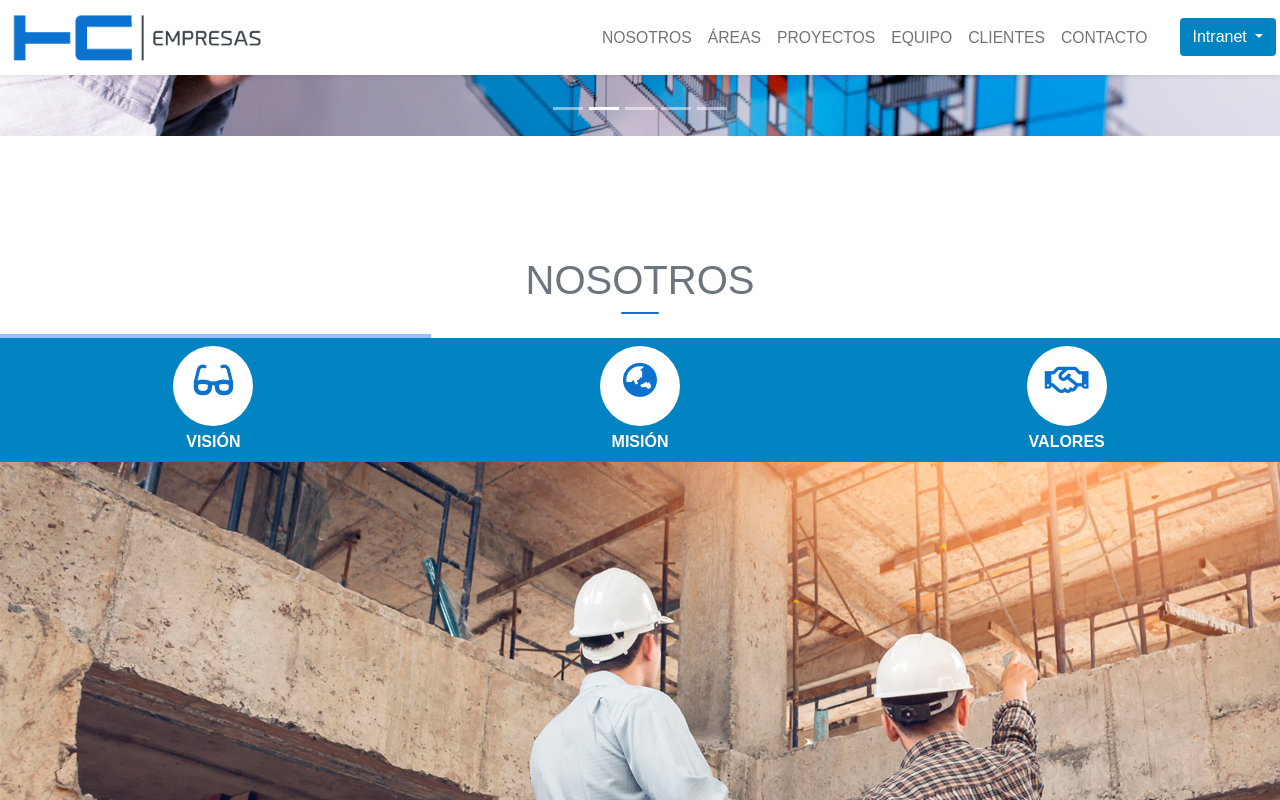
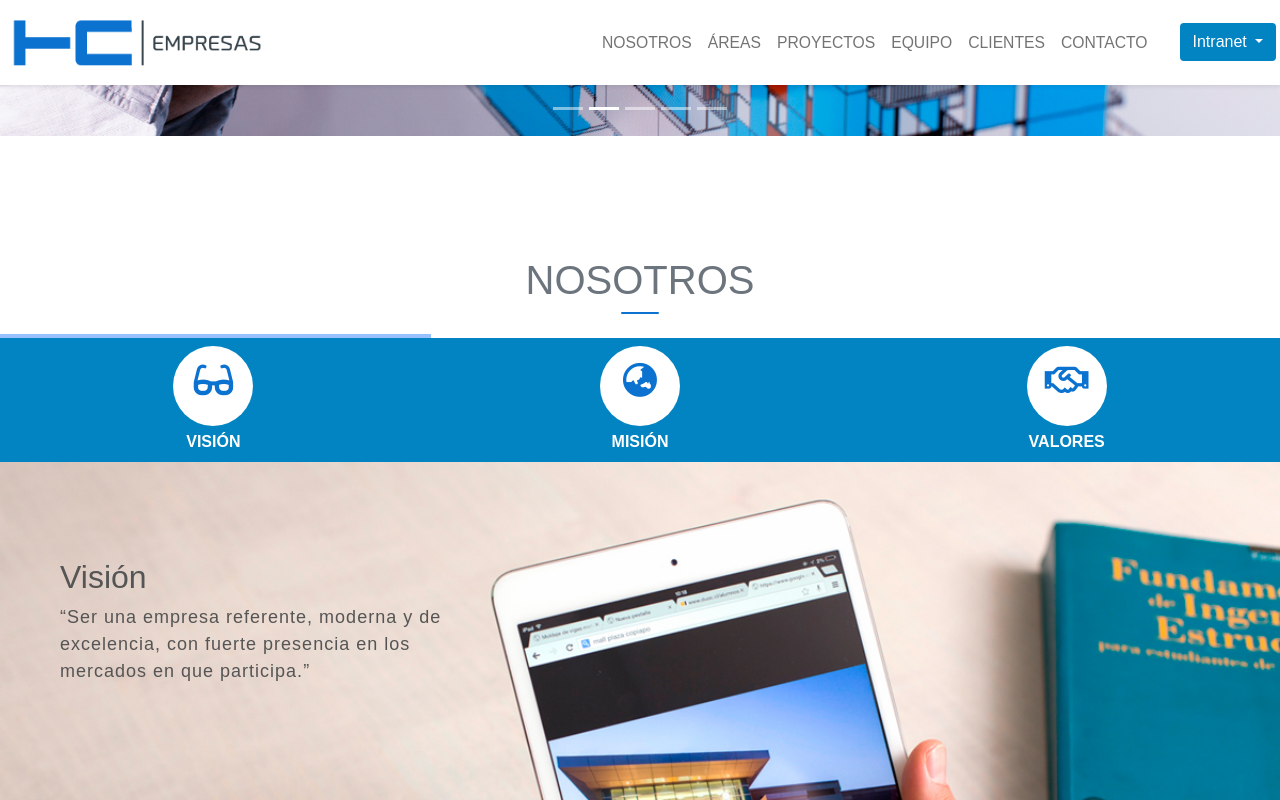
Before and after one commit to denilsonbastidas/project, an Angular app: page / in a window 1280 px wide. Both pictures are taken after a click on the button "VISIÓN". Shown: the part 464-1264 px from the top of the page. Built offline with nearby package versions, Linux system fonts and the light colour scheme.

Commit message:
efectos nosotros

```diff
--- a/src/app/app.component.css
+++ b/src/app/app.component.css
@@ -1,7 +1,7 @@
 @import url("../assets/varColors.css");
 /* navbar */
 .navbar{
-    height: 75px;
+    height: 85px;
     z-index: 2;
     transition: all 1s ease-in-out 0s;
 }
@@ -27,6 +27,6 @@
 }
 /* event scroll */
 .event-scroll{
-    height: 50px;
+    height: 60px;
     transition: all 1s ease-in-out 0s;
 }
--- a/src/app/app.component.html
+++ b/src/app/app.component.html
@@ -1,3 +1,5 @@
+
+<div *ngIf="contMain">
 <!-- navbar -->
 <nav class="navbar navbar-expand-lg navbar-light bg-white shadow-sm position-fixed w-100" #navbar (window:scroll)="animateNavbar(navbar)">
   <div class="container-fluid">
@@ -61,3 +63,18 @@
 
   <!-- contacto -->
   <app-contacto id="contacto"></app-contacto>
+</div>
+
+
+<div *ngIf="!contMain">
+  <nav class="navbar navbar-expand-lg navbar-light bg-white shadow-sm position-fixed w-100" #navbar>
+    <div class="container-fluid">
+
+      <a class="navbar-brand cont-logo">
+        <img src="../assets/images/logo-hc.png" style="width: 250px;" alt="logo empresa">
+      </a>
+    </div>
+  </nav>
+
+  <app-allproyectos></app-allproyectos>
+</div>
--- a/src/app/app.component.ts
+++ b/src/app/app.component.ts
@@ -1,27 +1,29 @@
-import { Component,Renderer2 } from '@angular/core';
+import { Component, ElementRef, Renderer2, ViewChild } from '@angular/core';
 
 @Component({
   selector: 'app-root',
   templateUrl: './app.component.html',
-  styleUrls: ['./app.component.css']
+  styleUrls: ['./app.component.css'],
 })
 export class AppComponent {
 
+  public contMain: boolean = true;
 
   constructor(
-    private _renderer:Renderer2
-  ){
-  }
+    private _renderer: Renderer2,
+
+  ) {  }
   ngOnInit() {  }
-  //
-   animateNavbar(navbar:any) {
 
-    let scrollUserY = window.scrollY
+  // animation navbar
+  animateNavbar(navbar: any) {
+
+    var scrollUserY = window.scrollY;
 
     if (scrollUserY > 100) {
-       return this._renderer.addClass(navbar,'event-scroll');
+       this._renderer.addClass(navbar, 'event-scroll');
     } else {
-      return this._renderer.removeClass(navbar,'event-scroll');
+       this._renderer.removeClass(navbar, 'event-scroll');
     }
   }
 
--- a/src/app/components/nosotros/nosotros.component.css
+++ b/src/app/components/nosotros/nosotros.component.css
@@ -24,11 +24,35 @@
   font-size: 35px;
 }
 /* content dinamic */
+.cont-too img{
+  animation: showproject 1s ease;
+}
+
+.cont-img-dinamic{
+  height: 500px;
+  background-size: 100%;
+  background-repeat: no-repeat;
+}
 .cont-dinamic{
-  animation: showproject 1s ease;
+  background-image: url("../../../assets/images/hc-calle.jpg");
+}
+.cont-vision{
+  background-image: url("../../../assets/images/vision.jpg");
+}
+.cont-vision p,
+.cont-mision p{
+  width: 35%;
+   font-size: 18px;
+   letter-spacing: 1px;
+}
+.cont-mision{
+  background-image: url("../../../assets/images/vision.jpg");
+}
+.cont-valores{
   background-image: url("../../../assets/images/banner-Inspeccion.jpg");
-  height: 500px;
 }
+
+
 
 @keyframes showproject {
   0%{
--- a/src/app/components/nosotros/nosotros.component.html
+++ b/src/app/components/nosotros/nosotros.component.html
@@ -4,21 +4,21 @@
   <div class="sep-link mx-auto mb-4"></div>
 
   <div class="row w-100 text-uppercase mx-auto">
-    <button name="vision" class="col-md btn btn-primary text-uppercase fw-bold p-2">
+    <button (click)="showVision()" name="vision" class="col-md btn btn-primary text-uppercase fw-bold p-2">
       <div class="cont-icon bg-white mx-auto mb-1 p-3">
         <i class="fas fa-glasses"></i>
       </div>
       Visión
     </button>
 
-    <button name="mision" class="col-md btn btn-primary fw-bold text-uppercase p-2">
+    <button (click)="showMision()" name="mision" class="col-md btn btn-primary fw-bold text-uppercase p-2">
       <div class="cont-icon bg-white mx-auto mb-1 p-3">
         <i class="fas fa-globe-asia"></i>
       </div>
       misión
     </button>
 
-    <button name="valores" class="col-md btn btn-primary fw-bold text-uppercase p-2">
+    <button (click)="showValores()" name="valores" class="col-md btn btn-primary fw-bold text-uppercase p-2">
       <div class="cont-icon bg-white mx-auto mb-1 p-3">
         <i class="far fa-handshake"></i>
       </div>
@@ -27,10 +27,31 @@
   </div>
 
   <!-- content dinamic -->
-  <div class="row w-100 mx-auto">
+  <div class="cont-too row w-100 mx-auto">
+
+    <div *ngIf="defectCont" class="cont-dinamic container-fluid cont-img-dinamic"></div>
 
     <!-- vision -->
-    <div class="col cont-dinamic"></div>
+    <div *ngIf="contVision" class="cont-vision container-fluid cont-img-dinamic">
+      <div class="mt-5 p-5">
+        <h2>Visión</h2>
+        <p>“Ser una empresa referente, moderna y de excelencia, con fuerte presencia en los mercados en que participa.”
+        </p>
+      </div>
+    </div>
+
+    <div *ngIf="contMision" class="cont-mision container-fluid cont-img-dinamic">
+      <div class="mt-5 p-5">
+        <h2>Misión</h2>
+        <p>
+          “Somos un equipo de profesionales de la ingeniería apasionados por crecer y ser más, para contribuir en el
+          desarrollo de personas y empresas por medio de la creación de soluciones de ingeniería y gestión de proyectos,
+          implementando procesos validados, que permitan alcanzar los objetivos y visiones de nuestros clientes.”
+        </p>
+      </div>
+    </div>
+
+    <div *ngIf="contValores" class="cont-valores container-fluid cont-img-dinamic"></div>
   </div>
 
 </div>
--- a/src/app/components/nosotros/nosotros.component.ts
+++ b/src/app/components/nosotros/nosotros.component.ts
@@ -1,4 +1,5 @@
-import { Component, OnInit } from '@angular/core';
+import { Component, ElementRef, OnInit, ViewChild } from '@angular/core';
+import { Renderer2 } from '@angular/core';
 
 @Component({
   selector: 'app-nosotros',
@@ -7,8 +8,35 @@ import { Component, OnInit } from '@angular/core';
 })
 export class NosotrosComponent implements OnInit {
 
-  constructor() {  }
+  public defectCont:boolean = true;
+  public contVision:boolean = false;
+  public contMision:boolean = false;
+  public contValores:boolean = false;
+
+
+
+  constructor(
+    private _render:Renderer2
+  ) {}
 
   ngOnInit(): void {
   }
+  showVision(){
+    this.contVision = true;
+    this.contMision = false;
+    this.contValores = false;
+    this.defectCont = false;
+  }
+  showMision(){
+    this.contMision = true;
+    this.contVision = false;
+    this.contValores = false;
+    this.defectCont = false;
+  }
+  showValores(){
+    this.contValores = true;
+    this.contVision = false;
+    this.contMision = false;
+    this.defectCont = false;
+  }
 }
--- a/src/app/components/proyectos/proyectos.component.html
+++ b/src/app/components/proyectos/proyectos.component.html
@@ -8,7 +8,7 @@
       <div class="sep-link mx-auto mb-4"></div>
 
       <div class="cont-title-project text-center d-flex justify-content-end">
-        <a href="http://www.hcempresas.cl/proyectos/" class="viewer nav-link shadow" target="_blank"><i
+        <a  class="viewer nav-link shadow" ><i
             class="fa fa-plus-circle" aria-hidden="true"></i> Proyectos</a>
       </div>
 
--- a/src/app/components/proyectos/proyectos.component.ts
+++ b/src/app/components/proyectos/proyectos.component.ts
@@ -3,11 +3,14 @@ import { Component, OnInit } from '@angular/core';
 @Component({
   selector: 'app-proyectos',
   templateUrl: './proyectos.component.html',
-  styleUrls: ['./proyectos.component.css']
+  styleUrls: ['./proyectos.component.css'],
 })
 export class ProyectosComponent implements OnInit {
 
-  constructor() { }
+    public show:boolean = true;
+
+  constructor(
+  ) { }
 
   ngOnInit(): void {
   }
```
Also changed, not shown: src/assets/images/Diagrama-Valores-1.png (added), src/assets/images/vision.jpg (added).
